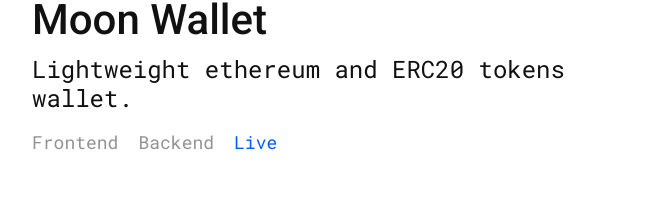
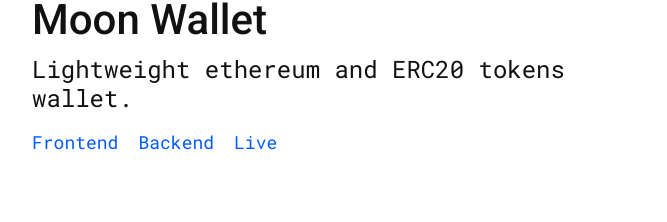
Before and after one commit to secret-tech/secrettech.io, a website: page src/pug/stuff.pug in a window 1280 px wide. Shown: the part 974-1196 px from the top of the page, without its empty margins (28-695 px from the left). Drawn offline with nearby package versions, Linux system fonts and the light colour scheme; files that its build step writes are made by us from their sources; files whose address does not match are found by name.

Commit message:
Add gh links to moon wallet repos/

```diff
--- a/src/pug/stuff.pug
+++ b/src/pug/stuff.pug
@@ -27,8 +27,8 @@ block body
         .project-title Moon Wallet
         .project-description Lightweight ethereum and ERC20 tokens wallet.
         .project-links
-          a.project-url.disabled(target="_blank" href="javascript:void(0);") Frontend
-          a.project-url.disabled(target="_blank" href="javascript:void(0);") Backend
+          a.project-url(target="_blank" href="https://github.com/JincorTech/frontend-moon-wallet") Frontend
+          a.project-url(target="_blank" href="https://github.com/JincorTech/backend-token-wallets/") Backend
           a.project-url(target="_blank" href="https://moonwallet.tech/") Live
 
       .project
```
